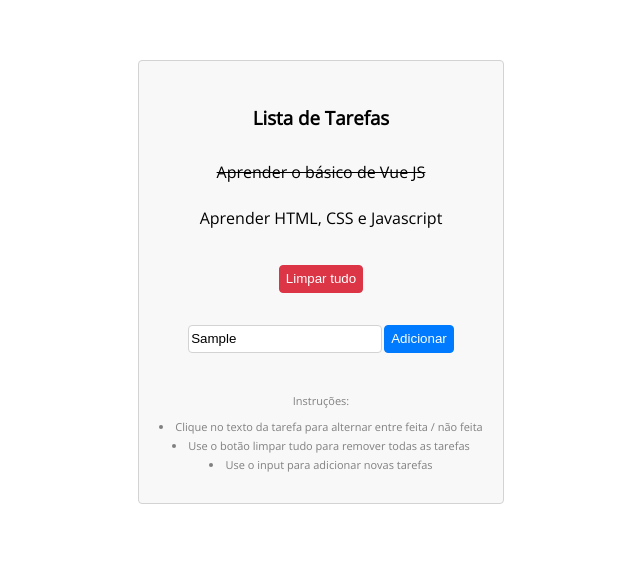
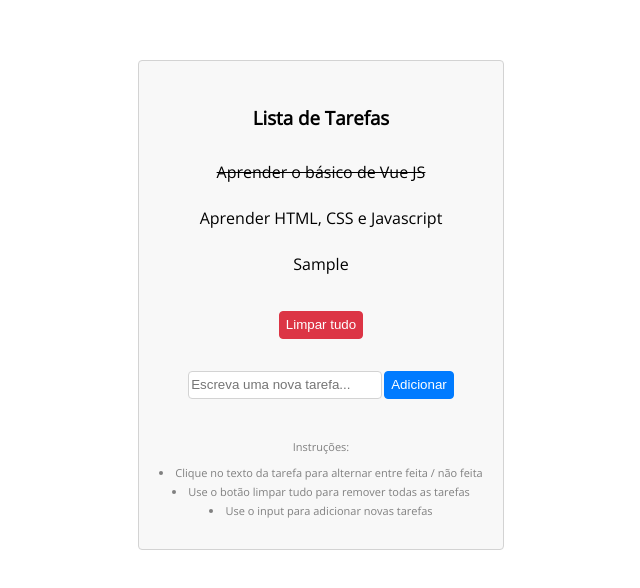
Before and after one commit to omartins-zs/todo-list-vue-js, a plain HTML site: page index.html in a window 1280 px wide. Both pictures are taken after typing "Sample" into the empty fields and a click on the button "Adicionar". Shown: the whole page, without its empty margins (319-959 px from the left). Drawn offline with nearby package versions, Linux system fonts and the light colour scheme.

Commit message:
Adicionando Novas Tarefas

```diff
--- a/index.html
+++ b/index.html
@@ -30,8 +30,8 @@
 
                 <button class="clear">Limpar tudo</button>
 
-                <input type="text" placeholder="Escreva uma nova tarefa...">
-                <button class="add">Adicionar</button>
+                <input type="text" placeholder="Escreva uma nova tarefa..." v-model="newTodo.text">
+                <button class="add" @click="addTodo()">Adicionar</button>
 
                 <div class="instructions">
                     Instruções:
--- a/scripts.js
+++ b/scripts.js
@@ -12,7 +12,18 @@ var todos = [
 const todosApp = {
     data() {
         return {
-            todos: window.todos
+            todos: window.todos,
+            newTodo: {
+                done:false
+            }
+        }
+    },
+    methods:{
+        addTodo: function(){
+            this.todos.push(this.newTodo);
+            this.newTodo = {
+                done:false
+            };
         }
     }
 };
```
